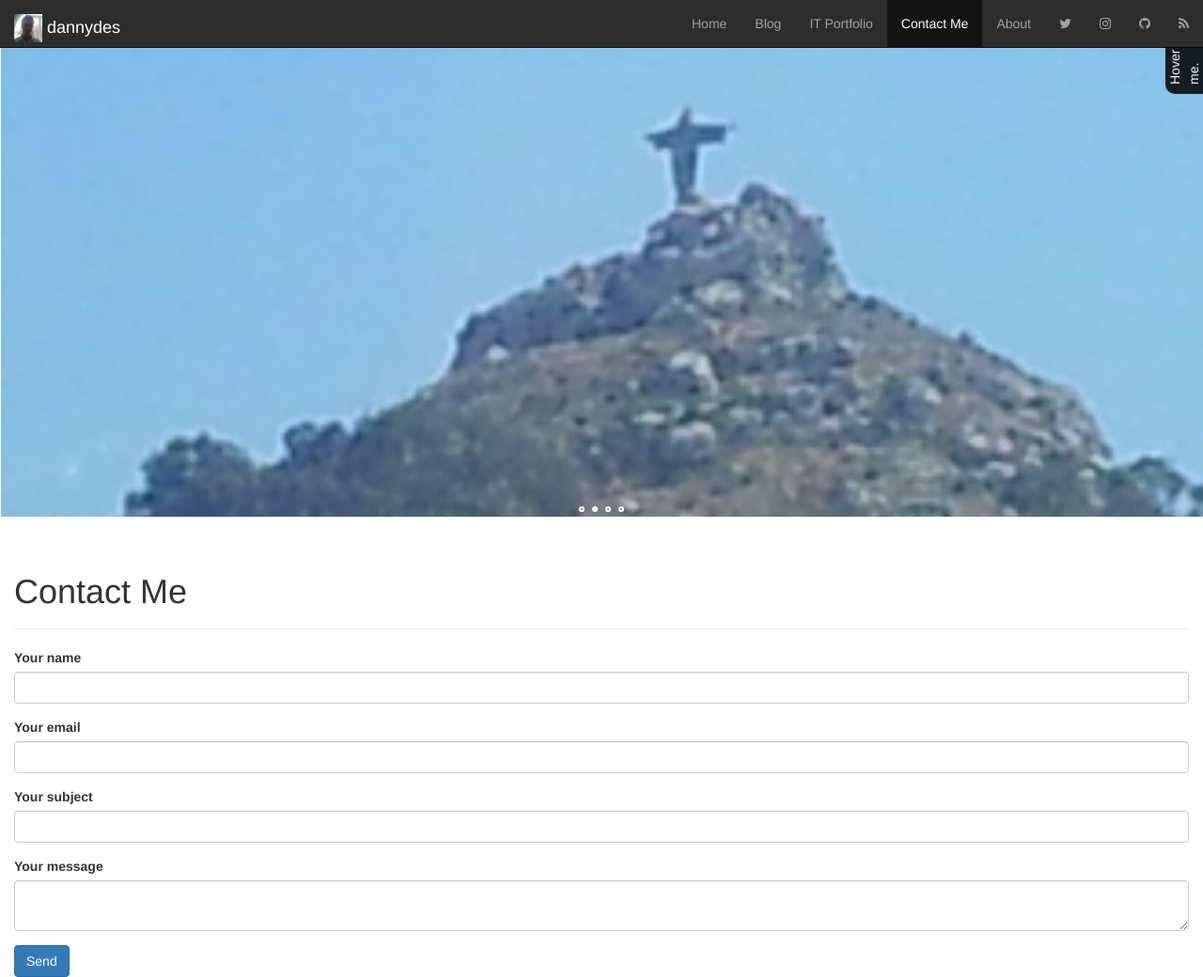
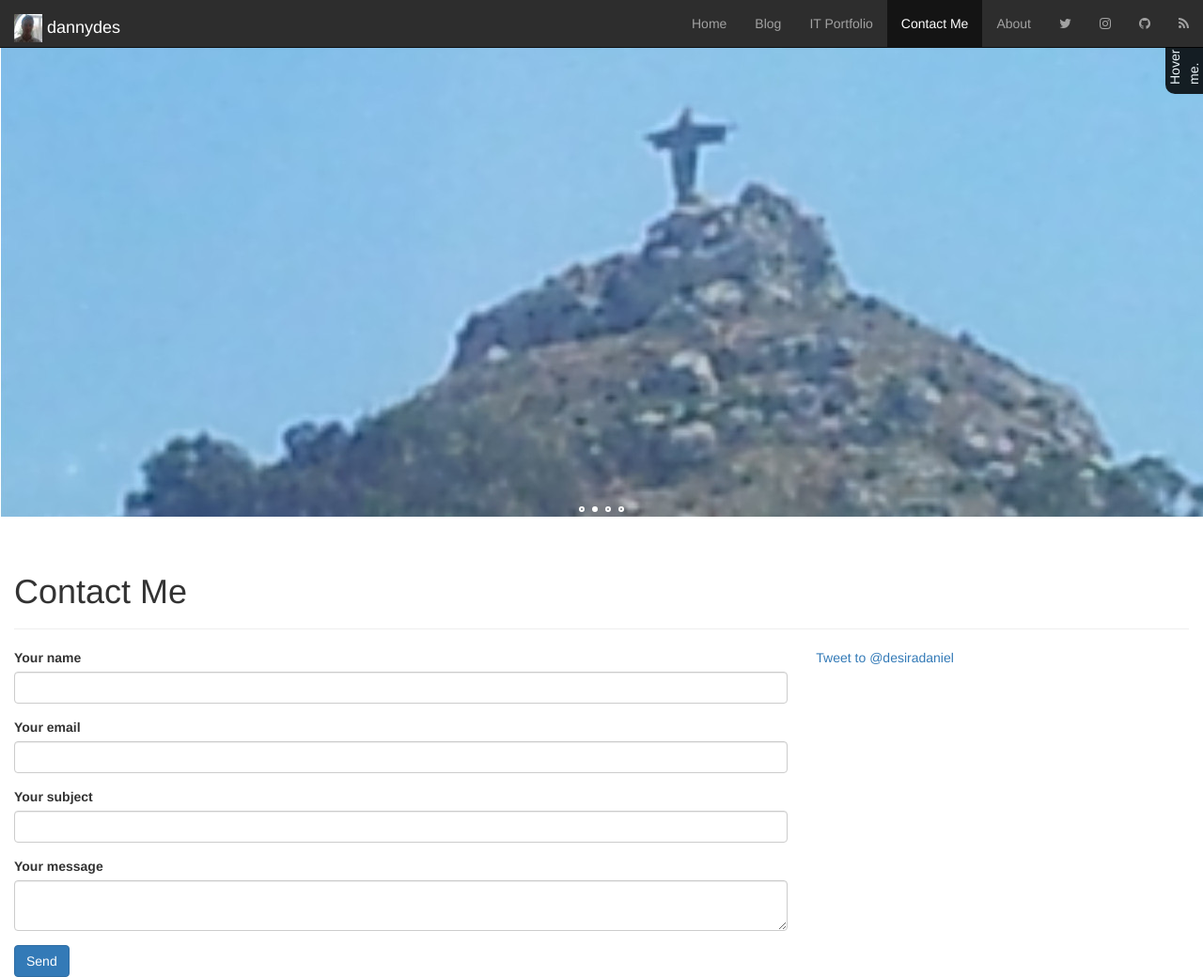
Before and after one commit to dannydes/dannydes.github.io, a Jekyll site: the page built from contact/index.html, in a window 1280 px wide and 1040 px high. Shown: the whole window at 94% size. Built offline with Jekyll 4.4.1, drawn with Linux system fonts in a browser that asks for light colours; nearby versions of some CDN libraries; comment, search, counter and statistics services are not loaded.

Commit message:
twitter mention button

```diff
--- a/contact/index.html
+++ b/contact/index.html
@@ -5,6 +5,8 @@
 scripts: ['contact']
 ---
 
+<div class="row">
+	<div class="col-md-8 col-xs-12">
 		<form id="contact-form" action="http://danieldesira.site88.net/index.php" method="post">
 			<div class="form-group">
 				<label for="name">Your name</label>
@@ -25,6 +27,12 @@
 			<input type="hidden" id="hidden">
 			<input type="submit" class="btn btn-primary" name="submit" value="Send">
 		</form>
+	</div>
+	<div class="col-md-4 col-xs-12">
+		<a href="https://twitter.com/intent/tweet?screen_name=desiradaniel" class="twitter-mention-button" data-show-count="false">Tweet to @desiradaniel</a>
+		<script async src="//platform.twitter.com/widgets.js" charset="utf-8"></script>
+	</div>
+</div>
 
 <div id="success" class="modal fade" tabindex="-1" role="dialog">
 	<div class="modal-dialog">
```
Lines whose indentation alone changed are shown as unchanged.
